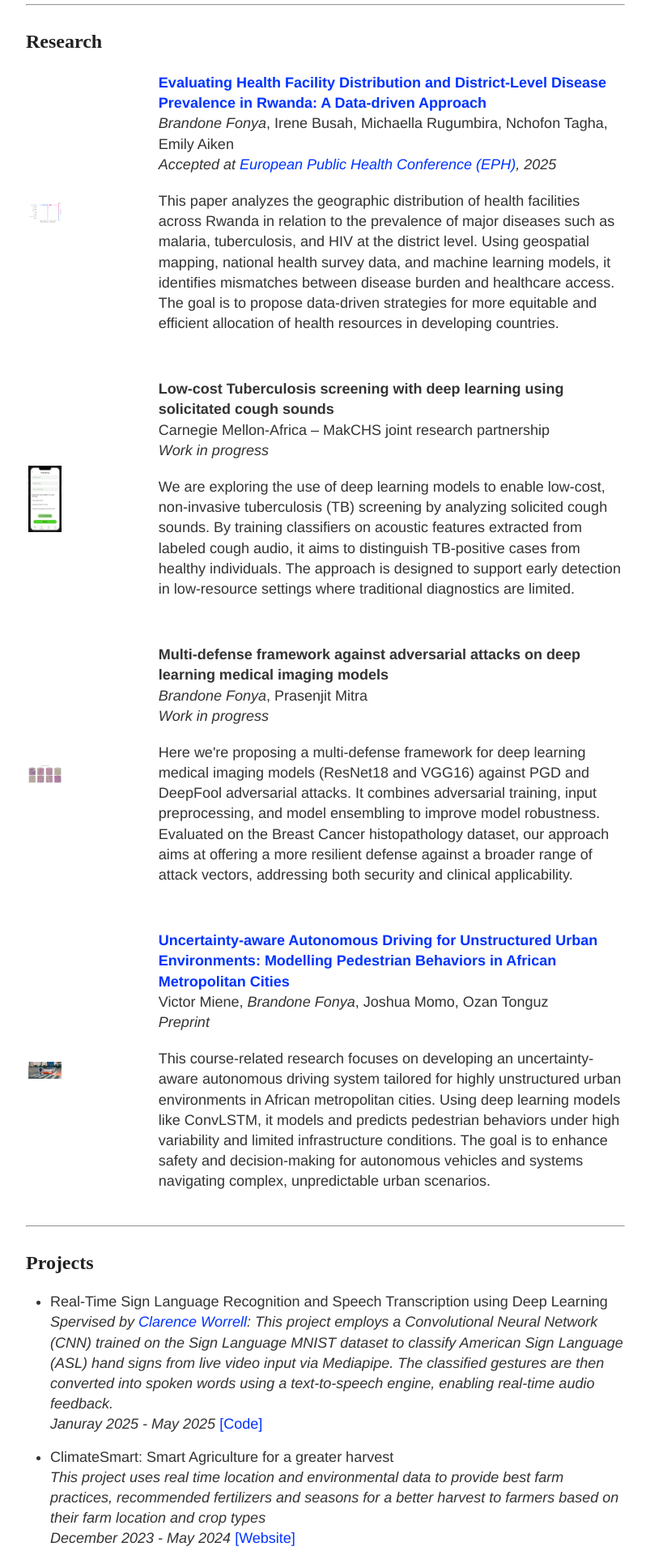
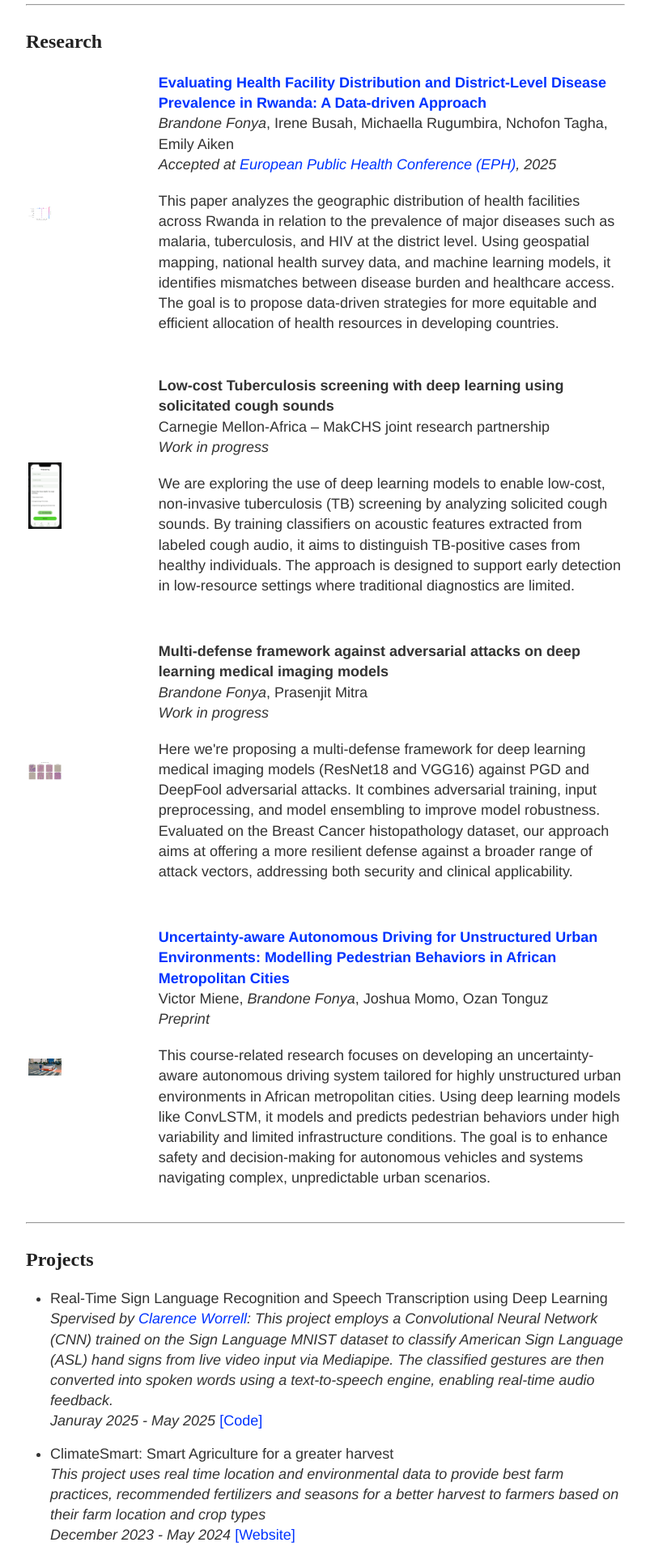
Before and after one commit to FonyaBrandone/FonyaBrandone.github.io, a Jekyll site: the page built from index.md, in a window 1280 px wide. Shown: the part 605-2525 px from the top of the page at 81% size, without its empty margins (238-1041 px from the left). Built offline with Jekyll 4.4.1, drawn with Linux system fonts in a browser that asks for light colours.

Commit message:
Updated padding

```diff
--- a/index.md
+++ b/index.md
@@ -39,7 +39,7 @@
 
 <table>
   <tr>
-    <td><img src="static/output-shap.png" alt="AI in Healthcare Image" width="30%"></td>
+    <td><img src="static/output-shap.png" alt="AI in Healthcare Image" width="20%"></td>
     <td style="padding-left: 20px;">
       <b><a href="https://drive.google.com/file/d/1S-NYIZbBHkzcAabAO3HTMByy7EejmolS/view" target="_blank">
       Evaluating Health Facility Distribution and District-Level Disease Prevalence in Rwanda: A Data-driven Approach</a></b><br>
@@ -49,7 +49,7 @@
     </td>
   </tr>
 
-  <tr><td colspan="2" style="padding: 10px;"></td></tr>
+  <tr><td colspan="2" style="padding: 8px;"></td></tr>
 
   <tr>
     <td><img src="static/tb-screening.png" alt="Tubercolusis Screening research Image" width="30%"></td>
```
